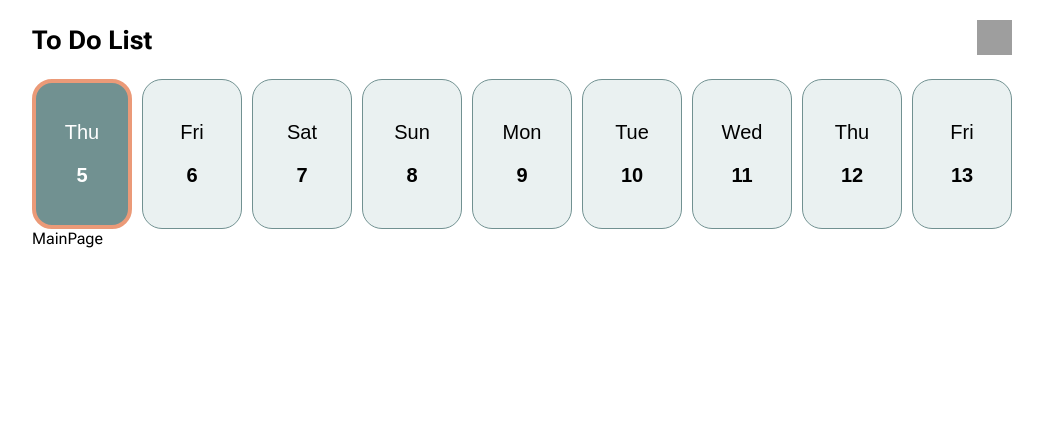
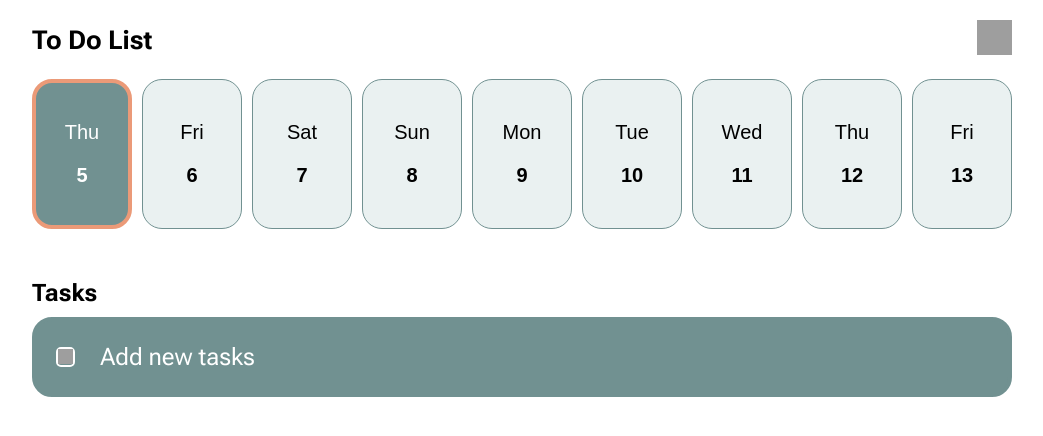
Before and after one commit to DaniilBenyash/Innowise-Lab-Internship-Level-1-Clever-to-do-list, a React (Create React App) app: page / in a window 1280 px wide. Shown: the top 436 px of the page, without its empty margins (118-1161 px from the left). Built offline with nearby package versions, Linux system fonts and the light colour scheme; grey boxes are pictures that could not be loaded.

Commit message:
feat: task, task section

```diff
--- a/src/App.jsx
+++ b/src/App.jsx
@@ -13,7 +13,7 @@ export const App = () => {
           element={ <MainPage/> }
         />
         <Route
-          path='/task'
+          path='/task/:id'
           element={ <TaskPage/> }
         />
         <Route
--- a/src/components/Calendar/Calendar.jsx
+++ b/src/components/Calendar/Calendar.jsx
@@ -9,14 +9,13 @@ export const Calendar = ({ selected, setSelected }) => {
         <section className='calendar'>
             {days.map(card => {
                 return (
-                    <button className='calendar__day' onClick={() => setSelected(card.date)}>
                         <CardDay
                             key={card.date}
                             day={card.day}
                             date={card.date}
                             selected={selected}
+                            setSelected={setSelected}
                         />
-                    </button>
                 )
             })}
         </section>
@@ -44,5 +43,3 @@ function getMonth () {
     }
     return days
 }
-
-getMonth()
--- a/src/components/CardDay/CardDay.jsx
+++ b/src/components/CardDay/CardDay.jsx
@@ -1,10 +1,15 @@
 import './CardDay.scss';
 
-export const CardDay = ({day, date, selected}) => {
+export const CardDay = ({day, date, selected, setSelected}) => {
+    const style = `
+        card-day
+        ${date === new Date().getDate() && 'card-day_today'}
+        ${selected === date && 'card-day_selected'}
+    `
     return (
-        <div className={`card-day ${date === new Date().getDate() && 'card-day_today'} ${selected === date && 'card-day_selected'}`}>
+        <button className={style} onClick={() => setSelected(date)}>
             <p className='card-day__day'>{day}</p>
             <p className='card-day__date'>{date}</p>
-        </div>
+        </button>
     )
 }
--- /dev/null
+++ b/src/components/Task/Task.jsx
@@ -0,0 +1,13 @@
+import { Link } from 'react-router-dom';
+import './Task.scss';
+
+export const Task = ({id, title, done, setDone}) => {
+    return (
+        <div className={`task ${done && 'task_done'}`}>
+            <button className={`task__button ${done && 'task__button_done'}`} onClick={() => setDone(!done)}></button>
+            <Link className='task__link' to={'/task/' + id}>
+                {title}
+            </Link>
+        </div>
+    )
+}
--- /dev/null
+++ b/src/components/Task/Task.scss
@@ -0,0 +1,51 @@
+.task{
+    display: flex;
+    align-items: center;
+    border-radius: 20px;
+    font-size: 24px;
+    border: 4px solid #eb9a78;
+    height: 80px;
+    gap: 25px;
+    padding-left: 20px;
+
+    &_done{
+        border: 4px solid #719191;
+        background-color: #719191;
+        color: white;
+    }
+
+    &__button{
+        box-sizing: border-box;
+        width: 20px;
+        height: 20px;
+        cursor: pointer;
+        background-color: none;
+        border: 2px solid #719191;
+        border-radius: 5px;
+
+        &_done{
+            background-color: #719191;
+            position: relative;
+            border: 2px solid white;
+        }
+
+        &_done::before{
+            background-image: url('https://img.icons8.com/ios-filled/50/000000/checkmark--v1.png');
+            background-repeat: no-repeat;
+            background-size: 15px 15px;
+            width: 20px;
+            height: 20px;
+            display: block;
+            content: "";
+            position: absolute;
+            top: 0px;
+        }
+    }
+
+    &__link{
+        width: 100%;
+        height: 100%;
+        display: flex;
+        align-items: center;
+    }
+}
--- /dev/null
+++ b/src/components/TasksSection/TasksSection.jsx
@@ -0,0 +1,14 @@
+import { useState } from 'react';
+import './TasksSection.scss';
+import { Task } from '../Task/Task';
+
+export const TasksSection = () => {
+    const [doneTask, setDoneTask] = useState(true)
+
+    return (
+        <section className='tasks-section'>
+            <h2>Tasks</h2>
+            <Task id={1} title='Add new tasks' done={doneTask} setDone={setDoneTask}/>
+        </section>
+    )
+}
--- /dev/null
+++ b/src/components/TasksSection/TasksSection.scss
@@ -0,0 +1,7 @@
+.tasks-section {
+    padding-top: 50px;
+
+    h2 {
+       margin-bottom: 10px;
+    }
+}
--- a/src/page/MainPage/MainPage.jsx
+++ b/src/page/MainPage/MainPage.jsx
@@ -1,6 +1,7 @@
 import { useState } from "react";
 import { Header } from "../../components/Header/Header.jsx";
 import { Calendar } from "../../components/Calendar/Calendar.jsx";
+import { TasksSection } from "../../components/TasksSection/TasksSection.jsx";
 
 export const MainPage = () => {
     const [selected, setSelected] = useState(new Date().getDate())
@@ -9,7 +10,7 @@ export const MainPage = () => {
         <div>
             <Header/>
             <Calendar selected={selected} setSelected={setSelected}/>
-            MainPage
+            <TasksSection/>
         </div>
     )
 }
--- a/src/page/TaskPage/TaskPage.jsx
+++ b/src/page/TaskPage/TaskPage.jsx
@@ -1,4 +1,8 @@
+import { useParams } from "react-router"
+
 export const TaskPage = () => {
+    const { id } = useParams();
+
     return (
         <div>
             TaskPage
```
